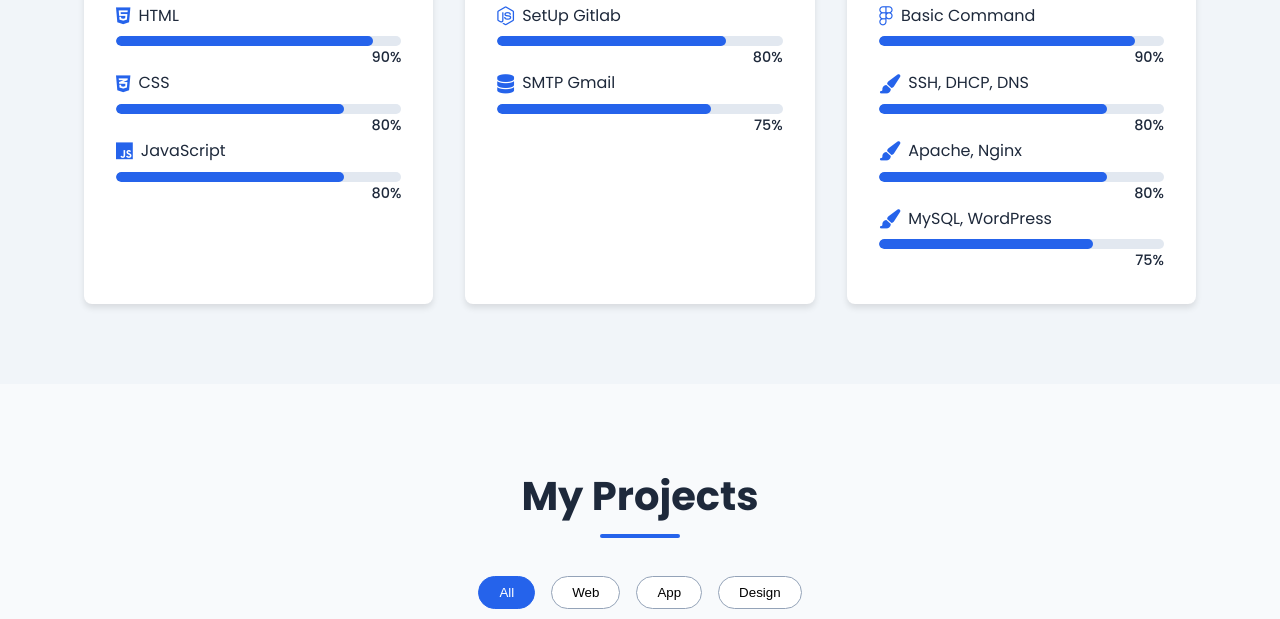
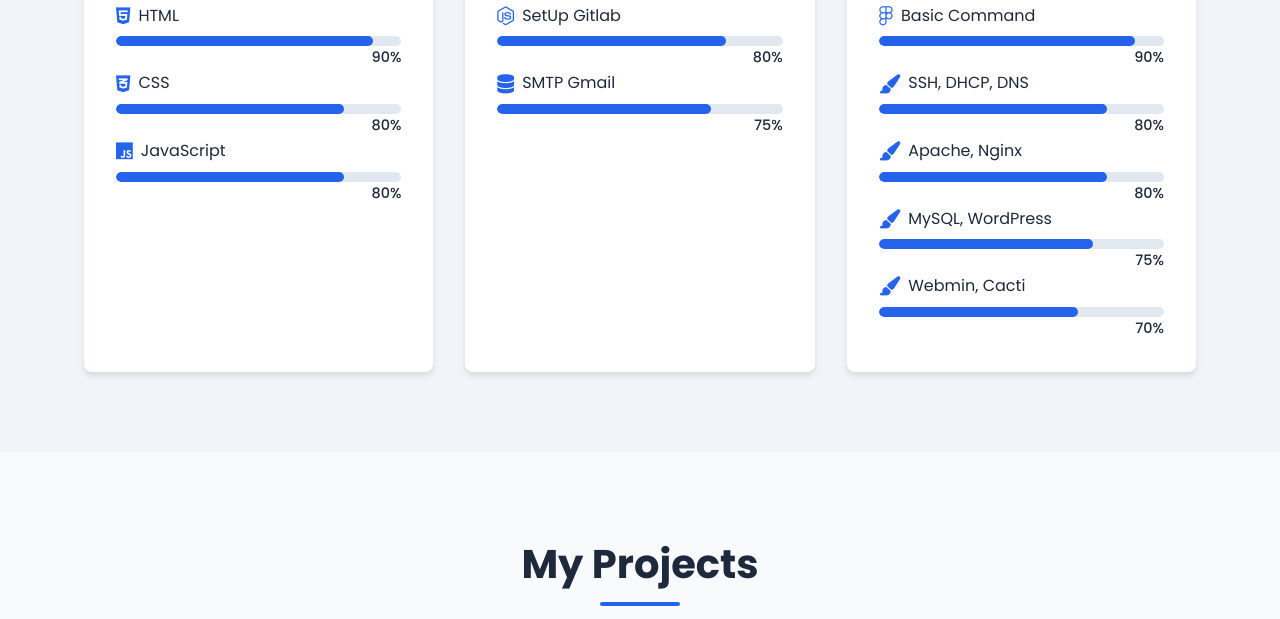
Before and after one commit to alvita-najwa/portofolio2, a plain HTML site: page index.html in a window 1280 px wide. Shown: the part 1982-2601 px from the top of the page. Drawn offline with Linux system fonts and the light colour scheme.

Commit message:
Update index.html

```diff
--- a/index.html
+++ b/index.html
@@ -200,6 +200,16 @@
                         </div>
                         <span class="skill-percent">75%</span>
                     </div>
+                    <div class="skill">
+                        <div class="skill-name">
+                            <i class="fas fa-paint-brush"></i>
+                            <span>Webmin, Cacti</span>
+                        </div>
+                    <div class="skill-bar">
+                            <div class="skill-progress" data-progress="70%"></div>
+                        </div>
+                        <span class="skill-percent">70%</span>
+                    </div>
                 </div>
             </div>
         </div>
```
